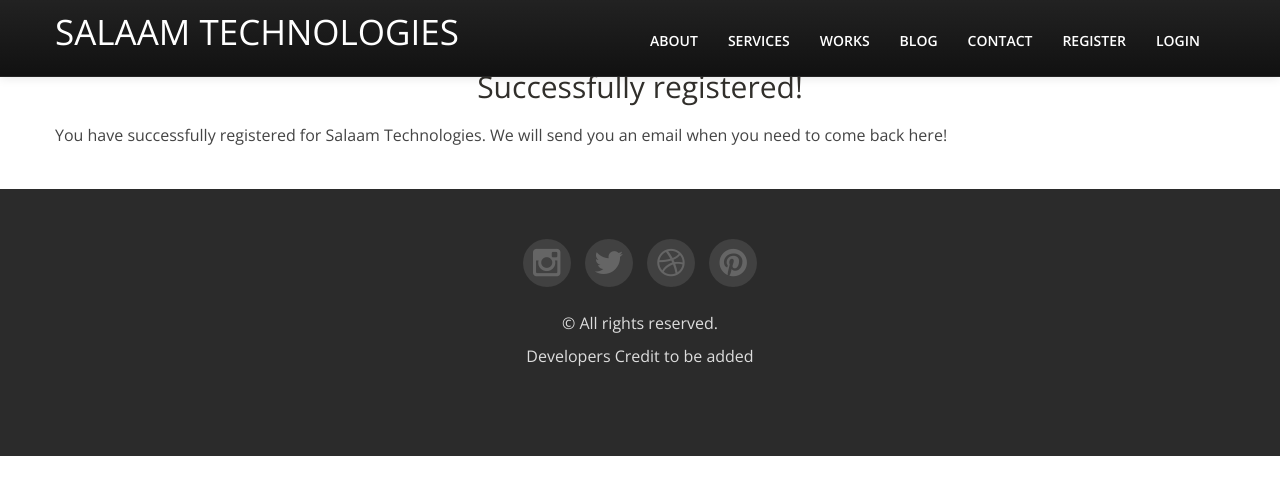
After one commit to punit121/web-app, a PHP site: page /register-complete.php in a window 1280 px wide. The commit adds this page. Shown: the top 495 px of the page. Run offline with PHP 8.4, Linux system fonts and the light colour scheme.

Commit message:
code added

```diff
--- a/action.php
+++ b/action.php
@@ -19,7 +19,7 @@ $sql = "INSERT INTO users (email,Time, name, password, address, city, country, p
 $_SESSION["email"] = $email;
 if ($connection->query($sql)) {
   $connection->close();
-  header('Location: ./home.php');
+  header('Location: ./register-complete.php');
   exit;
 } else {
   echo "Error: " . $connection->error;
--- a/navbar.php
+++ b/navbar.php
@@ -14,7 +14,7 @@
 					<li><a title="works" href="#works">Works</a></li>
 					<li><a title="blog" href="#blog">Blog</a></li>
 					<li><a title="contact" href="#contact">Contact</a></li>
-					<li><a href="page.php">Page</a></li>
+					<li><a href="register.php">Register</a></li>
 					<li><a href="login.php">Login</a></li>
 				</ul>
 				</nav>
--- /dev/null
+++ b/register-complete.php
@@ -0,0 +1,26 @@
+<head>
+<link href="css/bootstrap-responsive.css" rel="stylesheet">
+<link href="css/style.css" rel="stylesheet">
+<link href="color/default.css" rel="stylesheet">
+<link rel="shortcut icon" href="img/favicon.ico">
+
+  </head>
+<?php include 'navbar.php'; ?>
+
+<div class="container">
+	<div class="row">
+		<div class="span12">
+			<div class="cform" id="contact-form">
+		 <div align="center">
+            <h2>Successfully registered!</h2>
+          </div>
+          <p class="text_align">
+            You have successfully registered for Salaam Technologies. We will send you an email when you need to come back here!
+          </p>
+			</div>
+		</div>
+	</div>
+</div>
+
+
+<?php include 'footer.php'; ?>
```
